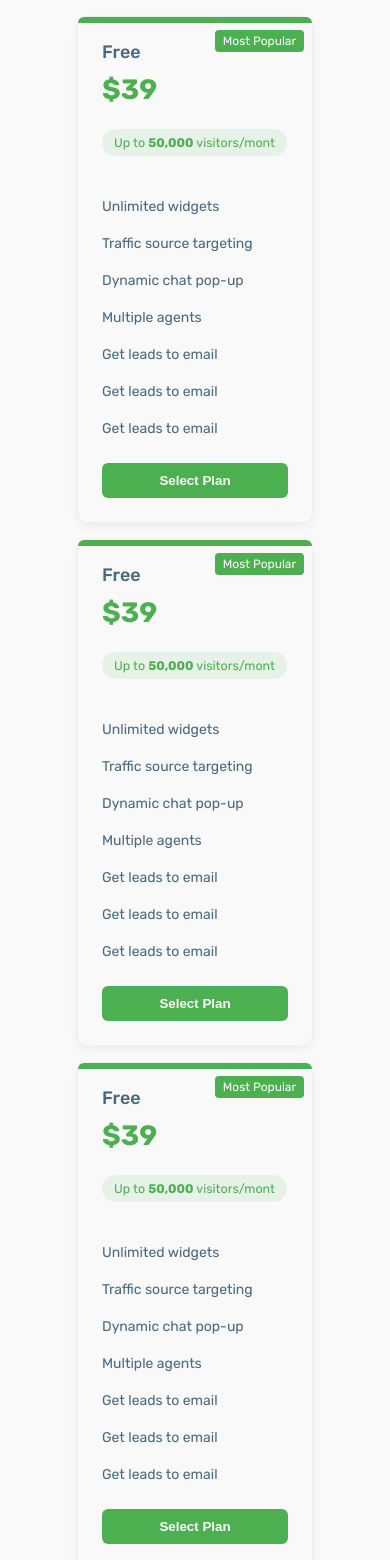
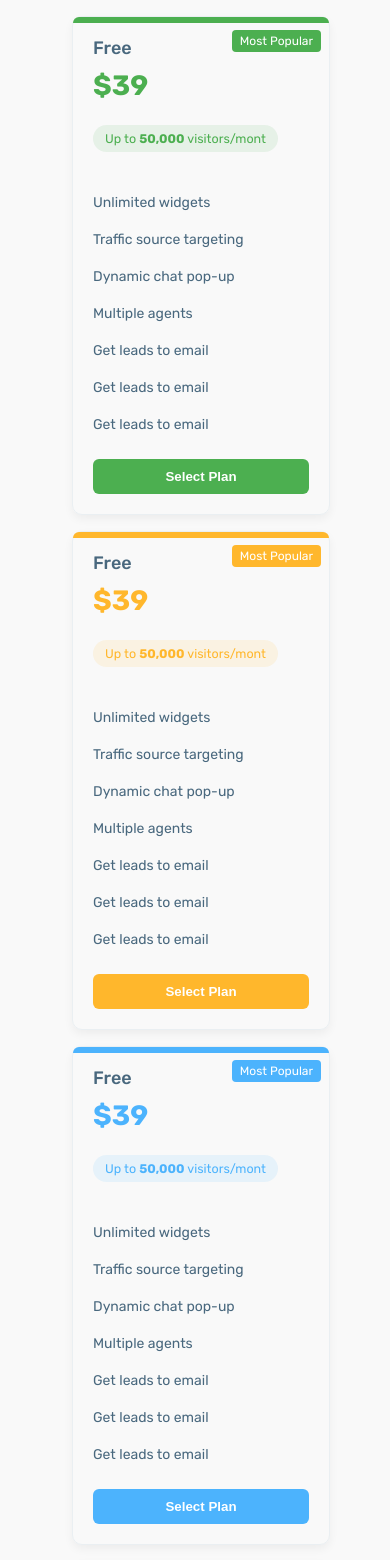
Before and after one commit to muntasirudoy/arraytics-task, a React (Vite) app in the folder pricing-plan/: page / in a window 390 px wide. Shown: the top 1560 px of the page. Built offline with nearby package versions, Linux system fonts and the light colour scheme.

Commit message:
style(Card,Container): fix mobile responsive issues

```diff
--- a/pricing-plan/src/components/layout/container/Container.styles.js
+++ b/pricing-plan/src/components/layout/container/Container.styles.js
@@ -7,19 +7,19 @@ export const Content = styled.div`
   box-sizing: border-box;
 
   @media (min-width: 320px) {
-    max-width: 300px;
+    max-width: 310px;
   }
   @media (min-width: 480px) {
-    max-width: 460px;
+    max-width: 470px;
   }
   @media (min-width: 576px) {
-    max-width: 540px;
+    max-width: 580px;
   }
   @media (min-width: 768px) {
-    max-width: 720px;
+    max-width: 680px;
   }
   @media (min-width: 992px) {
-    max-width: 960px;
+    max-width: 900px;
   }
   @media (min-width: 1200px) {
     max-width: 1140px;
--- a/pricing-plan/src/components/ui/Card/Card.styles.js
+++ b/pricing-plan/src/components/ui/Card/Card.styles.js
@@ -12,9 +12,9 @@ export const CardTopStripe = styled.div`
 export const CardContainer = styled.div`
   border: 1px solid ${({ $borderColor }) => $borderColor || "#ccc"};
   border-radius: 10px;
-  padding: 24px;
+  padding: 20px;
   width: 100%;
-  max-width: 258px;
+  min-width: 258px;
   box-shadow: 0 4px 10px rgba(0, 0, 0, 0.05);
   position: relative;
 `;
--- a/pricing-plan/src/modules/pricing/Pricing.styles.js
+++ b/pricing-plan/src/modules/pricing/Pricing.styles.js
@@ -2,16 +2,14 @@ import styled from "styled-components";
 
 export const Grid = styled.div`
   display: grid;
-  gap: 24px;
-  grid-template-columns: repeat(auto-fit, minmax(280px, 1fr));
+  grid-template-columns: repeat(auto-fit, minmax(200px, 1fr));
+  gap: 16px;
   width: 100%;
   padding: 16px;
-
-  @media (max-width: 768px) {
-    gap: 16px;
-  }
-
+  transition: all 0.3s ease;
+  justify-items: center;
   @media (max-width: 480px) {
+    margin: 0 auto;
     grid-template-columns: 1fr;
   }
 `;
--- a/pricing-plan/src/modules/pricing/pricing.jsx
+++ b/pricing-plan/src/modules/pricing/pricing.jsx
@@ -24,13 +24,13 @@ const Pricing = () => {
           </Card.Features>
           <Card.Action label="Select Plan" onClick={() => {}} variant="green" />
         </Card>
-        <Card variant="green">
+        <Card variant="yellow">
           <Card.Header
             title="Free"
             price="$39"
             subtitle="Up to <strong>50,000</strong> visitors/mont"
             badge="Most Popular"
-            variant="green"
+            variant="yellow"
           />
           <Card.Features>
             <Card.Feature>Unlimited widgets</Card.Feature>
@@ -41,15 +41,19 @@ const Pricing = () => {
             <Card.Feature>Get leads to email</Card.Feature>
             <Card.Feature>Get leads to email</Card.Feature>
           </Card.Features>
-          <Card.Action label="Select Plan" onClick={() => {}} variant="green" />
+          <Card.Action
+            label="Select Plan"
+            onClick={() => {}}
+            variant="yellow"
+          />
         </Card>
-        <Card variant="green">
+        <Card variant="blue">
           <Card.Header
             title="Free"
             price="$39"
             subtitle="Up to <strong>50,000</strong> visitors/mont"
             badge="Most Popular"
-            variant="green"
+            variant="blue"
           />
           <Card.Features>
             <Card.Feature>Unlimited widgets</Card.Feature>
@@ -60,7 +64,7 @@ const Pricing = () => {
             <Card.Feature>Get leads to email</Card.Feature>
             <Card.Feature>Get leads to email</Card.Feature>
           </Card.Features>
-          <Card.Action label="Select Plan" onClick={() => {}} variant="green" />
+          <Card.Action label="Select Plan" onClick={() => {}} variant="blue" />
         </Card>
         <Card variant="green">
           <Card.Header
--- a/pricing-plan/src/utils/card-theme.js
+++ b/pricing-plan/src/utils/card-theme.js
@@ -1,17 +1,17 @@
 const cardThemes = {
   blue: {
-    primary: "#2196F3",
+    primary: "#4cb3fd",
     borderColor: "#eaeff2",
-    buttonColor: "#2196F3",
+    buttonColor: "#4cb3fd",
     subtitleBg: "#E3F2FD",
-    badgeColor: "#2196F3",
+    badgeColor: "#4cb3fd",
   },
   yellow: {
     borderColor: "#eaeff2",
-    buttonColor: "#FF9800",
+    buttonColor: "#ffb72c",
     subtitleBg: "#FFF3E0",
-    badgeColor: "#FF9800",
-    primary: "#FF9800",
+    badgeColor: "#ffb72c",
+    primary: "#ffb72c",
   },
   green: {
     borderColor: "#eaeff2",
```
